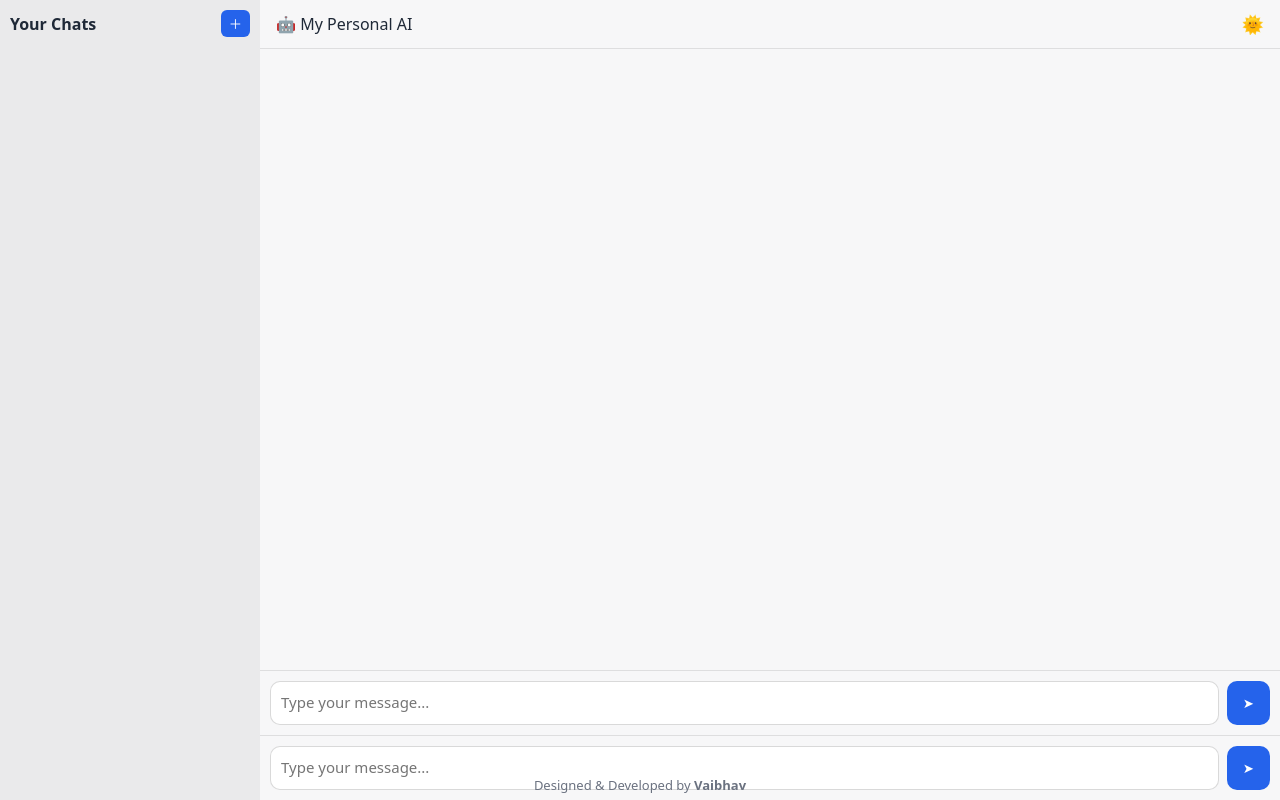
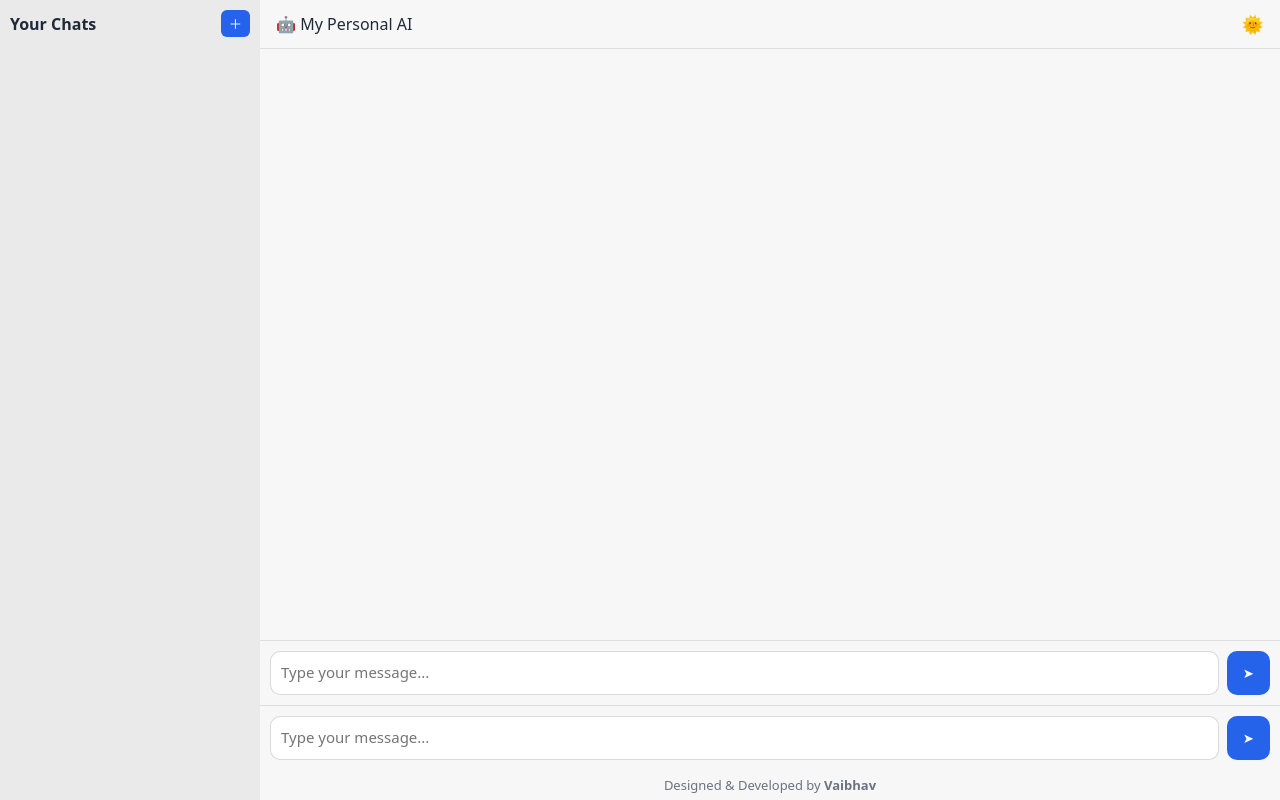
Before and after one commit to vs3241249-dotcom/my-personal-ai, a Flask app: page / in a window 1280 px wide. Run offline with Flask 3, Linux system fonts and the light colour scheme.

Commit message:
Update style.css

```diff
--- a/static/style.css
+++ b/static/style.css
@@ -94,9 +94,8 @@ body.dark .sidebar {
   flex: 1;
   display: flex;
   flex-direction: column;
-  height: 100vh;
+  min-height: 0;
 }
-
 /* ================= TOP BAR ================= */
 
 .top {
@@ -401,21 +400,15 @@ body.light .more-btn:hover {
 }
 /* ================= FOOTER (FINAL FIX) ================= */
 
+/* ================= FOOTER (CORRECT & STABLE) ================= */
+
 .app-footer {
   width: 100%;
   text-align: center;
   font-size: 13px;
   padding: 6px 0;
   color: #6b7280;
-  background: transparent;
-
-  /* 👇 IMPORTANT FIX */
-  position: fixed;
-  bottom: 0;
-  left: 0;
-  right: 0;
-  z-index: 5;
-  pointer-events: none;
+  flex-shrink: 0;
 }
 
 /* Dark theme */
@@ -427,5 +420,17 @@ body.dark .app-footer {
 @media (max-width: 768px) {
   .app-footer {
     font-size: 12px;
+    padding-bottom: 8px;
   }
 }
+/* Dark theme */
+body.dark .app-footer {
+  color: #9ca3af;
+}
+
+/* Mobile */
+@media (max-width: 768px) {
+  .app-footer {
+    font-size: 12px;
+  }
+}
```
